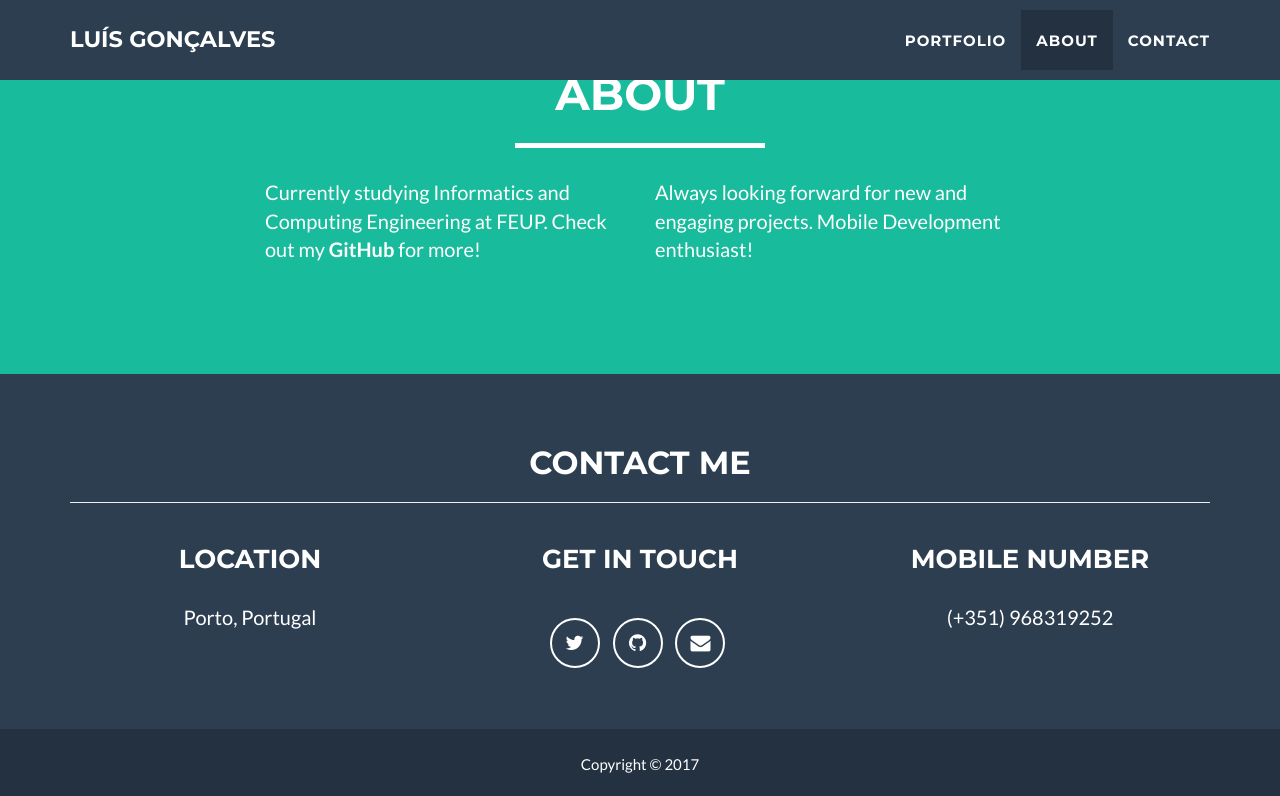
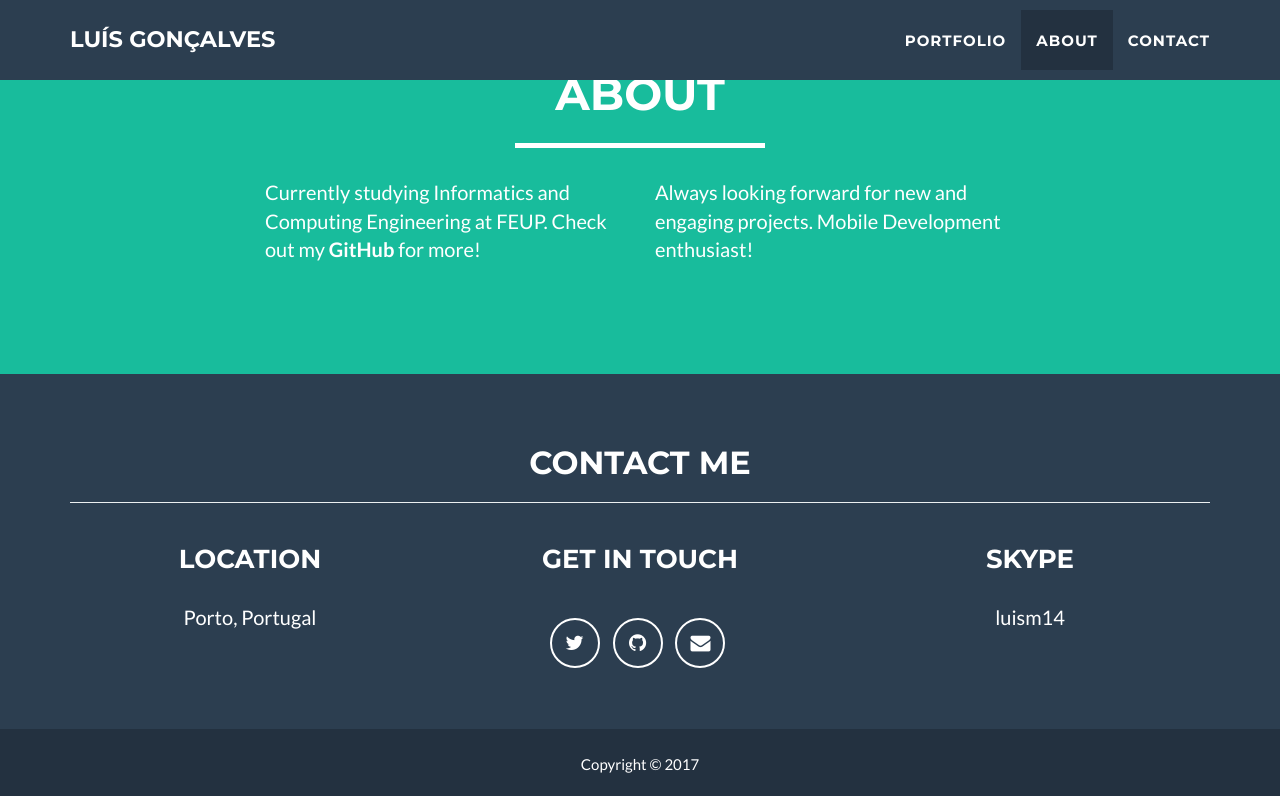
Before and after one commit to Asura14/asura14.github.com, a Jekyll site: the page built from index.html, in a window 1280 px wide and 900 px high, scrolled down 1696 px, cut to the strip 0-796 px from the top of the window. Built offline with Jekyll 4.4.1, drawn with Linux system fonts in a browser that asks for light colours.

Commit message:
Update footer.html

```diff
--- a/_includes/footer.html
+++ b/_includes/footer.html
@@ -28,8 +28,8 @@
                         </ul>
                     </div>
                     <div class="footer-col col-md-4">
-                        <h3>Mobile Number</h3>
-                        <p> (+351) 968319252 </p>
+                        <h3>Skype</h3>
+                        <p> luism14 </p>
                     </div>
                 </div>
             </div>
```
